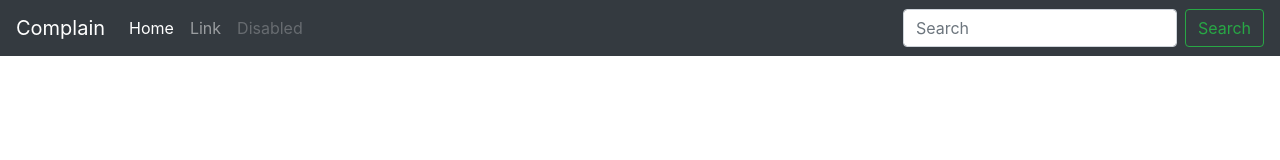
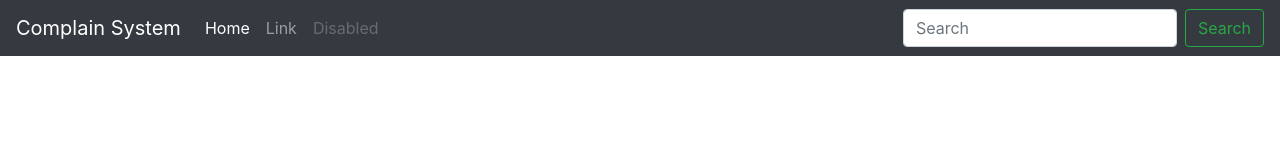
Before and after one commit to abdur-rehman-ali/term-mean-app-frontend, an Angular app: page / in a window 1280 px wide. Shown: the top 160 px of the page. Built offline with nearby package versions, Linux system fonts and the light colour scheme.

Commit message:
Navbar text updated

```diff
--- a/src/app/navbar/navbar.component.html
+++ b/src/app/navbar/navbar.component.html
@@ -1,5 +1,5 @@
 <nav class="navbar navbar-expand-lg navbar-dark bg-dark">
-    <a class="navbar-brand" href="#">Complain</a>
+    <a class="navbar-brand" href="#">Complain System</a>
     <button class="navbar-toggler" type="button" data-toggle="collapse" data-target="#navbarSupportedContent" aria-controls="navbarSupportedContent" aria-expanded="false" aria-label="Toggle navigation">
       <span class="navbar-toggler-icon"></span>
     </button>
```
